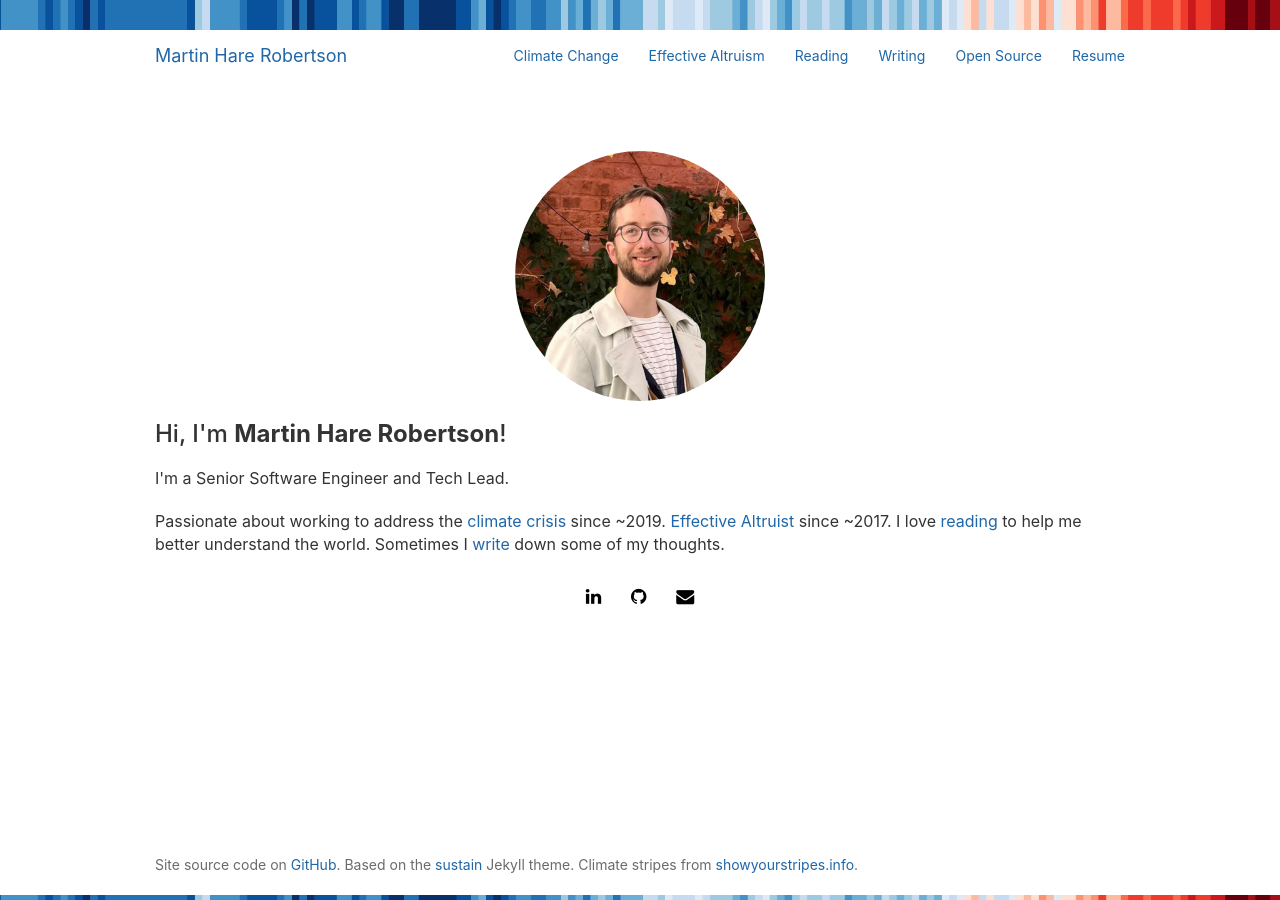
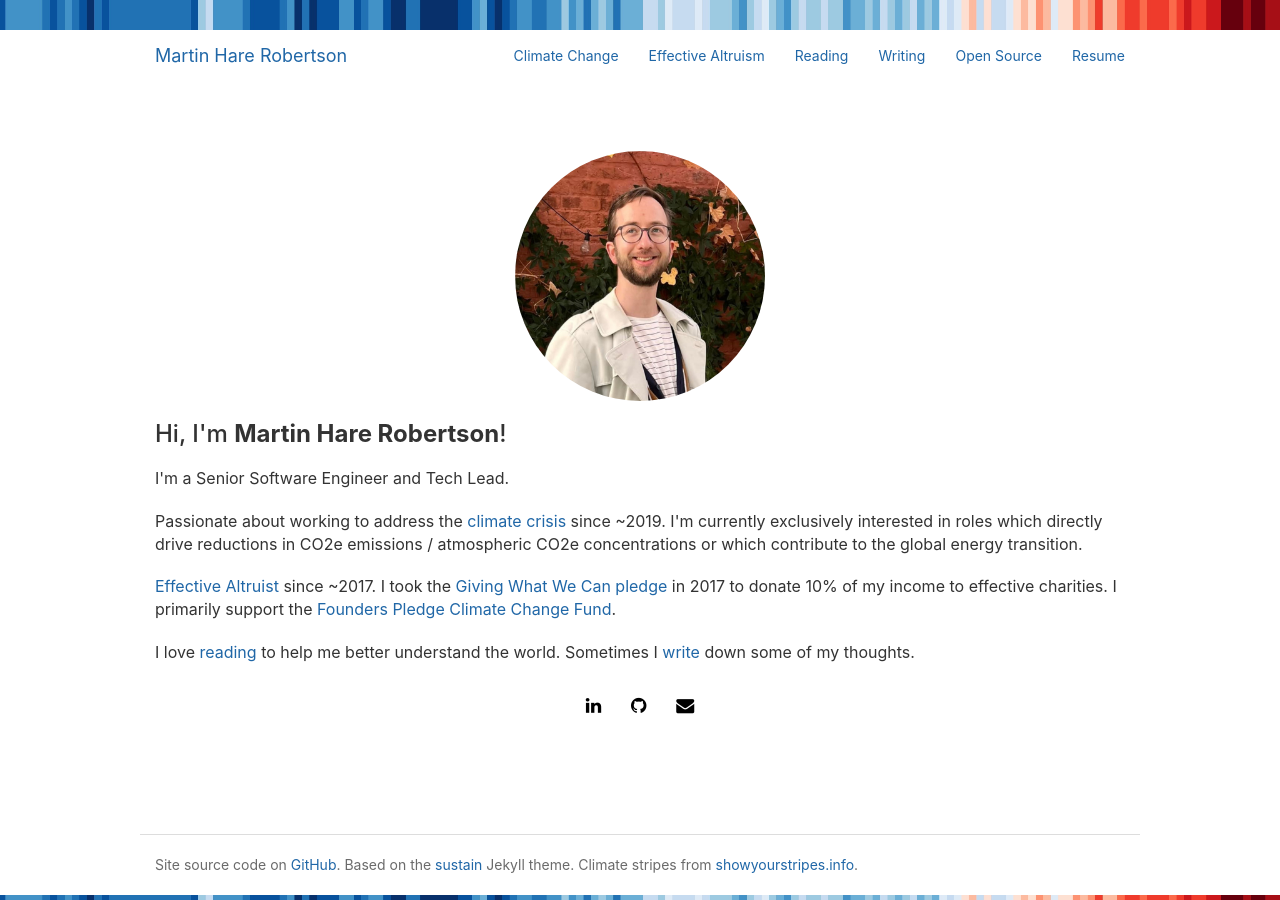
Before and after one commit to mchr3k/mchr3k.github.com, a Jekyll site: the page built from index.html, in a window 1280 px wide. Built offline with Jekyll 4.4.1, drawn with Linux system fonts in a browser that asks for light colours; nearby versions of some CDN libraries; the list of posts is cut into pages by our own code.

Commit message:
Add climate and reading content, plus placeholder pages

```diff
--- a/index.html
+++ b/index.html
@@ -11,11 +11,15 @@ layout: layout
     <p>I'm a Senior Software Engineer and Tech Lead.</p>
     <p>
       Passionate about working to address the
-      <a href="/climate-change.html"> climate crisis</a> since ~2019.
-      <a href="/effective-altruism.html"> Effective Altruist</a>
-      since ~2017. I love
-      <a href="/reading.html"> reading</a> to help me better understand the world. Sometimes I <a href="/writing.html"> write</a> down some of my thoughts.
+      <a href="/climate-change.html"> climate crisis</a> since ~2019. I'm currently exclusively interested in roles which directly drive reductions in CO2e emissions / atmospheric CO2e concentrations
+      or which contribute to the global energy transition.
     </p>
+
+    <p>
+      <a href="/effective-altruism.html"> Effective Altruist</a> since ~2017. I took the <a href="https://www.givingwhatwecan.org/pledge" target="_blank">Giving What We Can pledge</a> in 2017 to
+      donate 10% of my income to effective charities. I primarily support the <a href="https://founderspledge.com/funds/climate-change-fund" target="_blank">Founders Pledge Climate Change Fund</a>.
+    </p>
+    <p>I love <a href="/reading.html"> reading</a> to help me better understand the world. Sometimes I <a href="/writing.html"> write</a> down some of my thoughts.</p>
     {% include social.html %}
   </div>
 </section>
--- a/static/css/main.css
+++ b/static/css/main.css
@@ -3,20 +3,22 @@
 html,
 body {
   height: 100%;
+}
+body {
   background-color: #fff;
   /* Native Font Stack: https://www.smashingmagazine.com/2015/11/using-system-ui-fonts-practical-guide/ */
   font-family: -apple-system, BlinkMacSystemFont, “Segoe UI”, “Roboto”, “Oxygen”, “Ubuntu”, “Cantarell”, “Fira Sans”, “Droid Sans”, “Helvetica Neue”, sans-serif;
   /* The html and body elements cannot have any padding or margin. */
-  border-top: 15px solid #2067a7;
-  border-image: url("/static/img/climate-stripe-1850-2022.jpg") 15;
+  border-top: 30px solid #2067a7;
+  border-image: url("/static/img/climate-stripe-1850-2022.jpg") 1;
 }
 /* Wrapper for page content to push down footer */
 #wrap {
   padding-bottom: 50px;
   min-height: 100%;
   height: auto;
-  /* Negative indent footer by its height */
-  margin: 0 auto -65px;
+  /* Negative indent footer by footer height (61px) plus header border (30px) minus footer border (5px) */
+  margin: 0 auto -86px;
   /* Pad bottom by footer height */
   /*padding: 0 0 60px;*/
 }
@@ -104,8 +106,18 @@ body {
   max-width: 1000px;
   text-align: left;
 }
-.avatar {
+#footer .container {
+  margin-top: 20px;
+  border-top: 1px solid #ddd;
+}
+#about .avatar {
   text-align: center;
+}
+#about .avatar {
+  padding-top: 5%;
+}
+#about .avatar img {
+  max-width: 250px;
 }
 .container .text-muted {
   margin: 20px 0;
@@ -149,12 +161,6 @@ body {
 .social h4 > a {
   color: #000000;
 }
-.avatar {
-  padding-top: 5%;
-}
-.avatar img {
-  max-width: 250px;
-}
 .blog-post {
   padding-top: 15px;
 }
@@ -167,16 +173,31 @@ body {
 .page-not-found {
   padding-top: 20%;
 }
-
 .blogpost {
   text-align: left;
   line-height: 30px;
   font-size: 18px;
 }
-
 #about p {
   margin-top: 20px;
   font-size: 1.6rem;
+}
+.quote {
+  font-style: italic;
+}
+.flex {
+  display: flex;
+}
+.flex div img {
+  max-width: 100%;
+}
+.container img {
+  max-width: 60%;
+}
+@media (max-width: 800px) {
+  .container img {
+    max-width: 100%;
+  }
 }
 
 /* Footer
@@ -190,7 +211,7 @@ body {
 }
 div.footer {
   border-bottom: 5px solid #2067a7;
-  border-image: url("/static/img/climate-stripe-1850-2022.jpg") 15;
+  border-image: url("/static/img/climate-stripe-1850-2022.jpg") 1;
 }
 /* Set the fixed height of the footer here */
 /*.footer {
```
Also changed, not shown: climate-change.html (added, +194 -0 lines), effective-altruism.html (added, +12 -0 lines), opensource-downloadstats.html (+11 -11 lines), reading.html (added, +100 -0 lines), writing.html (added, +10 -0 lines), static/img/CAT_2022-11_Graph_Thermometer_4Bars_Annotation.original.png (added), static/img/cat-trends-optimistic.png (added), static/img/cat-trends-policies-and-action.png (added), static/img/s12_2022_Projections.png (added), 3 other files.
